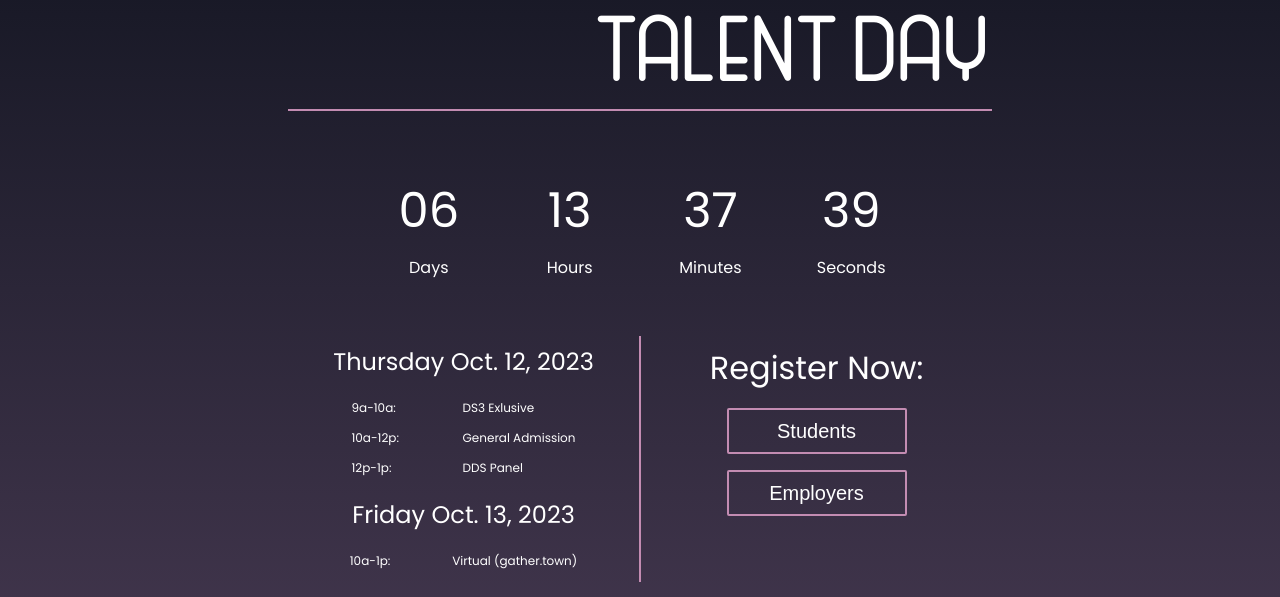
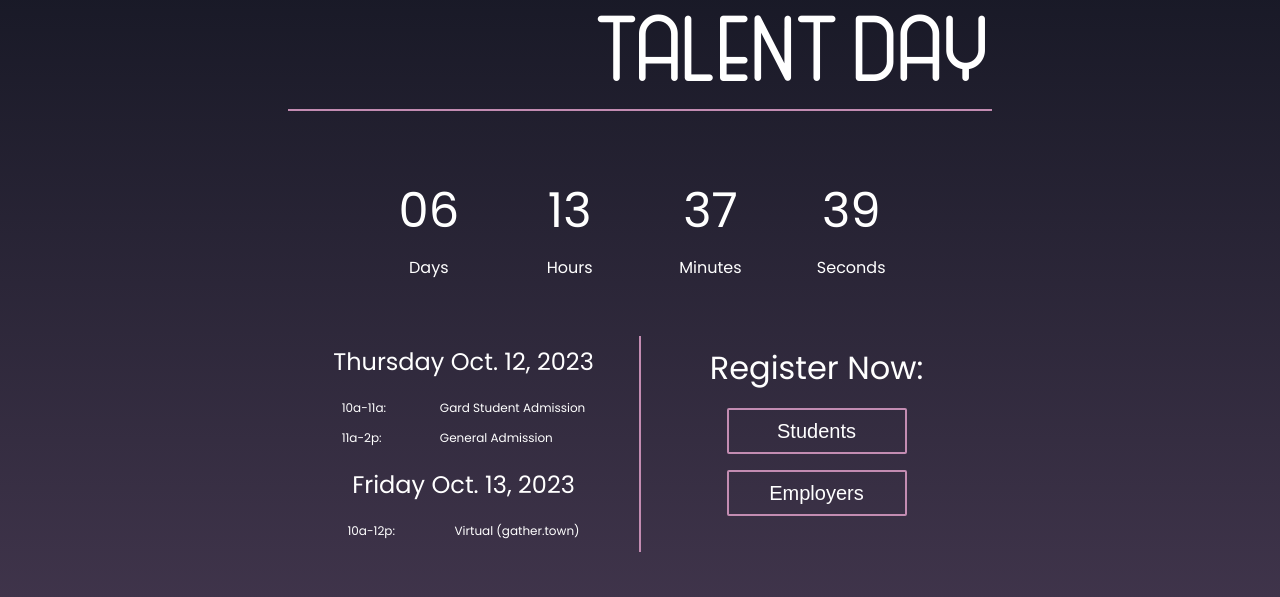
Before and after one commit to ucsdds3/talentday, a plain HTML site: page index.html in a window 1280 px wide. Shown: the part 192-789 px from the top of the page. Drawn offline with Linux system fonts and the light colour scheme; files whose address does not match are found by name.

Commit message:
feat: update schedule

```diff
--- a/index.html
+++ b/index.html
@@ -31,20 +31,18 @@
             <h4>Thursday Oct. 12, 2023</h4>
             <div class="date-wrap">
                <div class="date-left">
-                  <p>9a-10a:</p>
-                  <p>10a-12p:</p>
-                  <p>12p-1p:</p>
+                  <p>10a-11a:</p>
+                  <p>11a-2p:</p>
                </div>
                <div class="date-right">
-                  <p>DS3 Exlusive</p>
+                  <p>Gard Student Admission</p>
                   <p>General Admission</p>
-                  <p>DDS Panel</p>
                </div>
             </div>
             <h4>Friday Oct. 13, 2023</h4>
             <div class="date-wrap">
                <div class="date-left">
-                  <p>10a-1p:</p>
+                  <p>10a-12p:</p>
                </div>
                <div class="date-right">
                   <p>Virtual (gather.town)</p>
```
